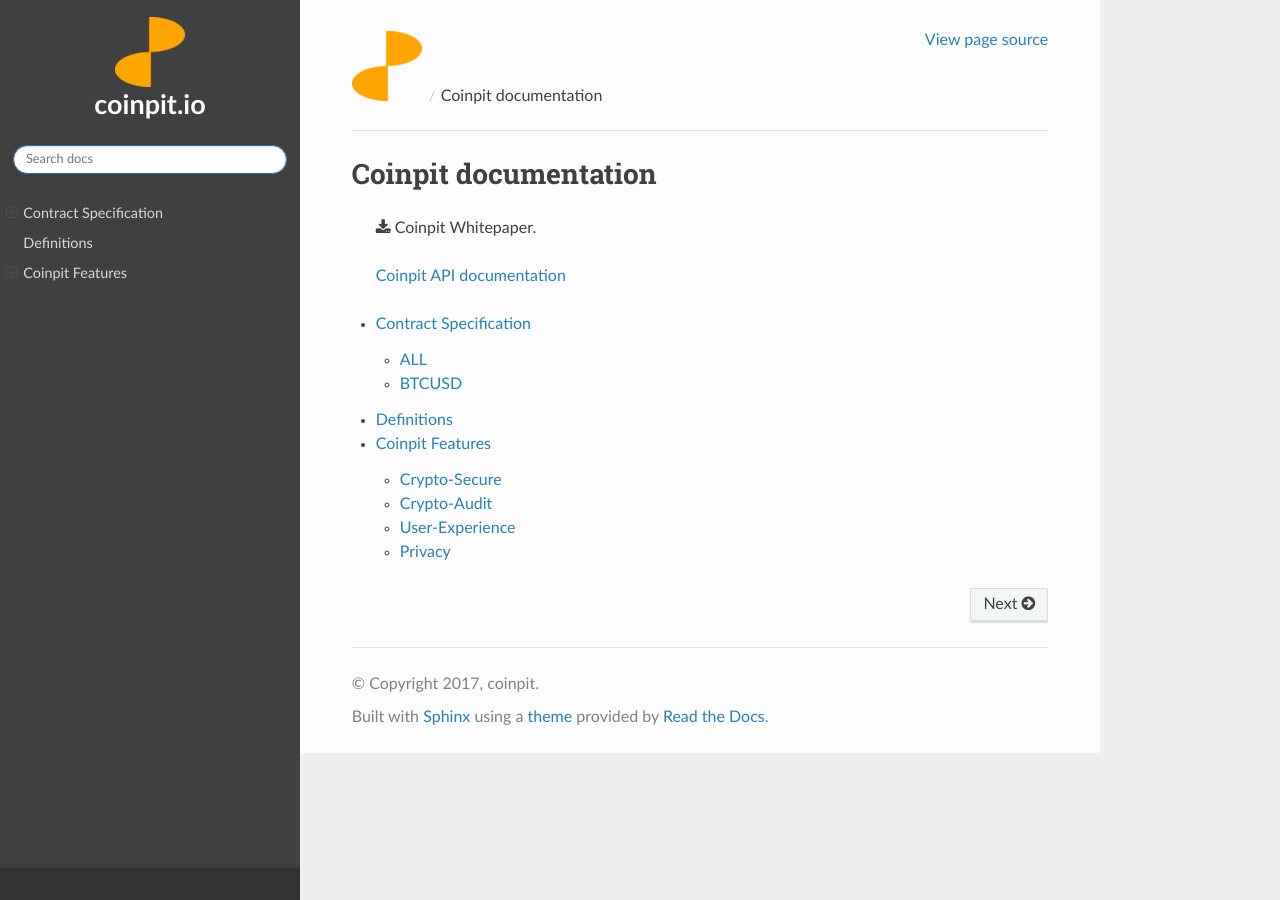
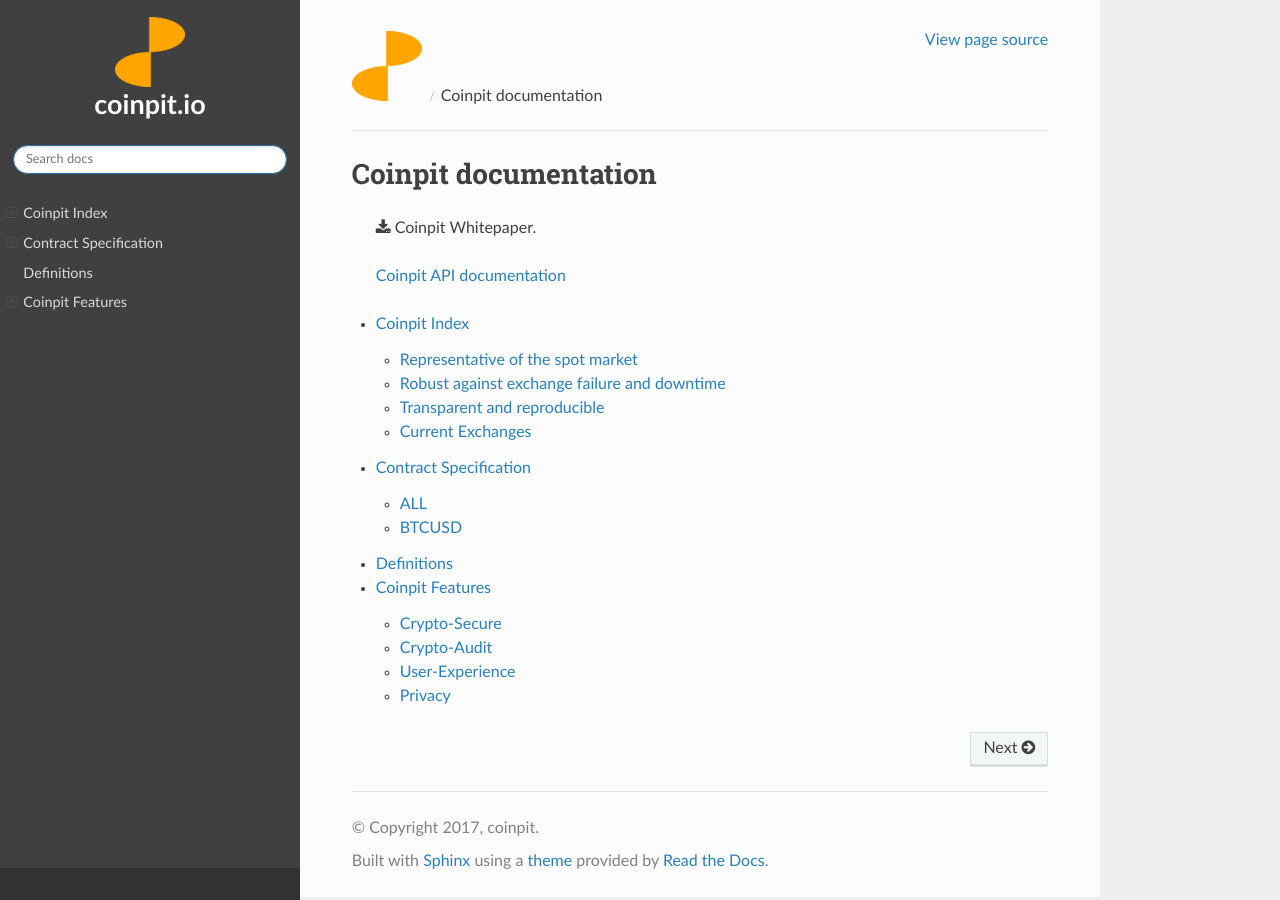
Before and after one commit to bharathrao/coinpitdocs, a Sphinx documentation site: the page built from docs/source/index.rst, in a window 1280 px wide. Built offline with Sphinx 7.4.7 and the Read the Docs theme 2.0.0, drawn with Linux system fonts in a browser that asks for light colours; formulas are drawn with MathJax 3; some of the changed lines change nothing that is shown.

Commit message:
add cpindex

```diff
--- /dev/null
+++ b/docs/source/cpindex.rst
@@ -0,0 +1,44 @@
+Coinpit Index
+=============
+
+Coinpit uses an `open-source index`_ to track bitcoin spot prices on which contracts are settled.
+The index is designed to have the following properties:
+
+Representative of the spot market
+---------------------------------
+To ensure we are undisturbed by the uptime and engine stability issues at spot exchanges, we use a median based index.
+
+Many indexes use variants of volume weighted prices `VWAP`_ to compute the index.
+While VWAP is a reasonable choice for mature markets, it introduces instability in the presently developing crypto-market.
+It is very common for exchanges to go down for days or be down for maintenance without notice. Often exchanges
+with the heaviest volumes `go down hard`_ and
+`stay down`_. Exchanges can also have `chaotic swings and bad prints`_ that
+can cause volume weighted indexes to jerk around wildly, causing `unnecessary instability`_
+
+Robust against exchange failure and downtime
+--------------------------------------------
+A median automatically discards extremes by its very definition and any extreme behavior or instability is automatically eliminated.
+Exchanges can go down, have bad prints, have engine issues, flaky price feeds, change API, get DDOSed or fail to perform smoothly for
+any number of reasons and there would be minimal impact on the index. A huge variance among prices can be ameliorated by adding
+more index components as needed.
+
+Transparent and reproducible
+----------------------------
+Proprietary indexes may be non-reproducible easily and complex formulae may not be verifiable at a glance. To keep things simple,
+we use a standard median of component exchanges.
+
+Current Exchanges
+-----------------
+
+- `Bitfinex <https://www.bitfinex.com>`_
+- `Bitstamp  <https://www.Bitstamp.com>`_
+- `GDAX <https://www.GDAX.com>`_
+- `Gemini <https://www.Gemini.com>`_
+- `OKCoin <https://www.OKCoin.com>`_
+
+.. _open-source index: https://github.com/coinpit/coinpit-index
+.. _VWAP: http://www.investopedia.com/terms/v/vwap.asp
+.. _go down hard: https://btcmanager.com/bitfinex-confirm-64-million-hack-btc-usd-slumps/
+.. _stay down: http://www.businessinsider.com/reports-mtgox-halts-all-trading-2014-2
+.. _chaotic swings and bad prints: http://www.bitcoinfuturesguide.com/bitcoin-blog/gdax-coinbase-exchange-sells-down-to-006-on-btcusd-pair-after-maintenance
+.. _unnecessary instability: http://www.trustnodes.com/2017/04/16/gdax-glitch-sends-bitcoins-price-0-06-bitmex-longs-get-called
--- a/docs/source/index.rst
+++ b/docs/source/index.rst
@@ -14,6 +14,7 @@
 .. toctree::
    :maxdepth: 2
 
+   cpindex.rst
    specs.rst
    definitions.rst
    features.rst
```
